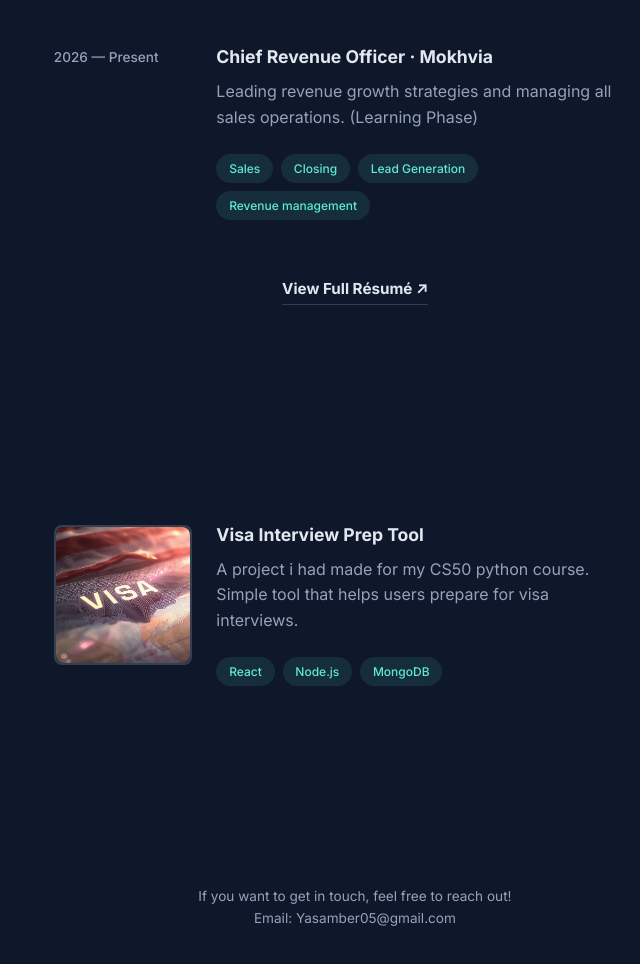
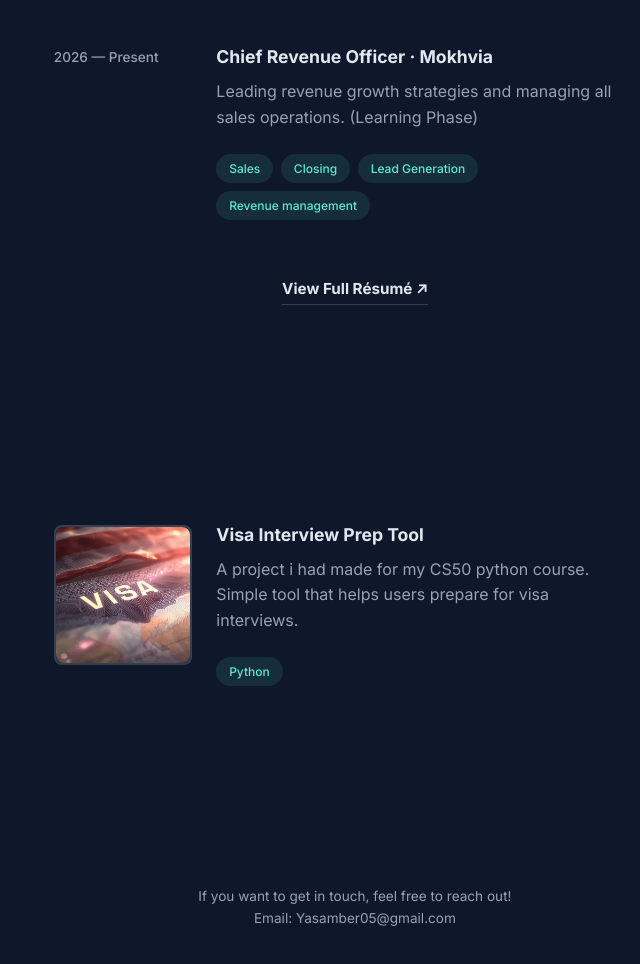
Before and after one commit to RYasamber/portfolio, a plain HTML site: page index.html in a window 1280 px wide. Shown: the part 717-1681 px from the top of the page, without its empty margins (552-1192 px from the left). Drawn offline with Linux system fonts and the light colour scheme.

Commit message:
left out stuff

```diff
--- a/index.html
+++ b/index.html
@@ -95,9 +95,7 @@
                         <h3>Visa Interview Prep Tool </h3>
                         <p>A project i had made for my CS50 python course. Simple tool that helps users prepare for visa interviews.</p>
                         <ul class="tech-stack">
-                            <li>React</li>
-                            <li>Node.js</li>
-                            <li>MongoDB</li>
+                            <li>Python</li>
                         </ul>
                     </div>
                 </a>
```
